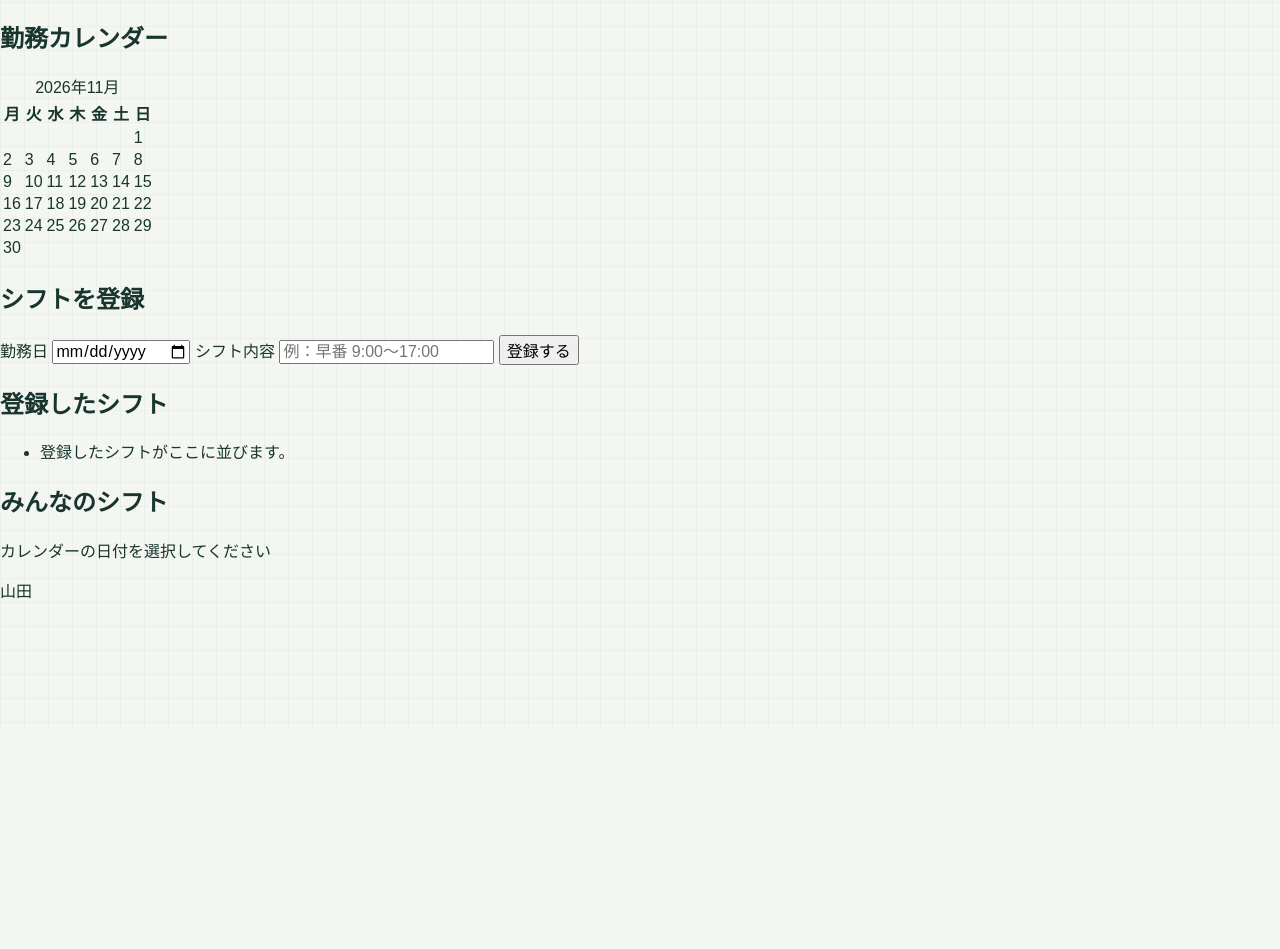
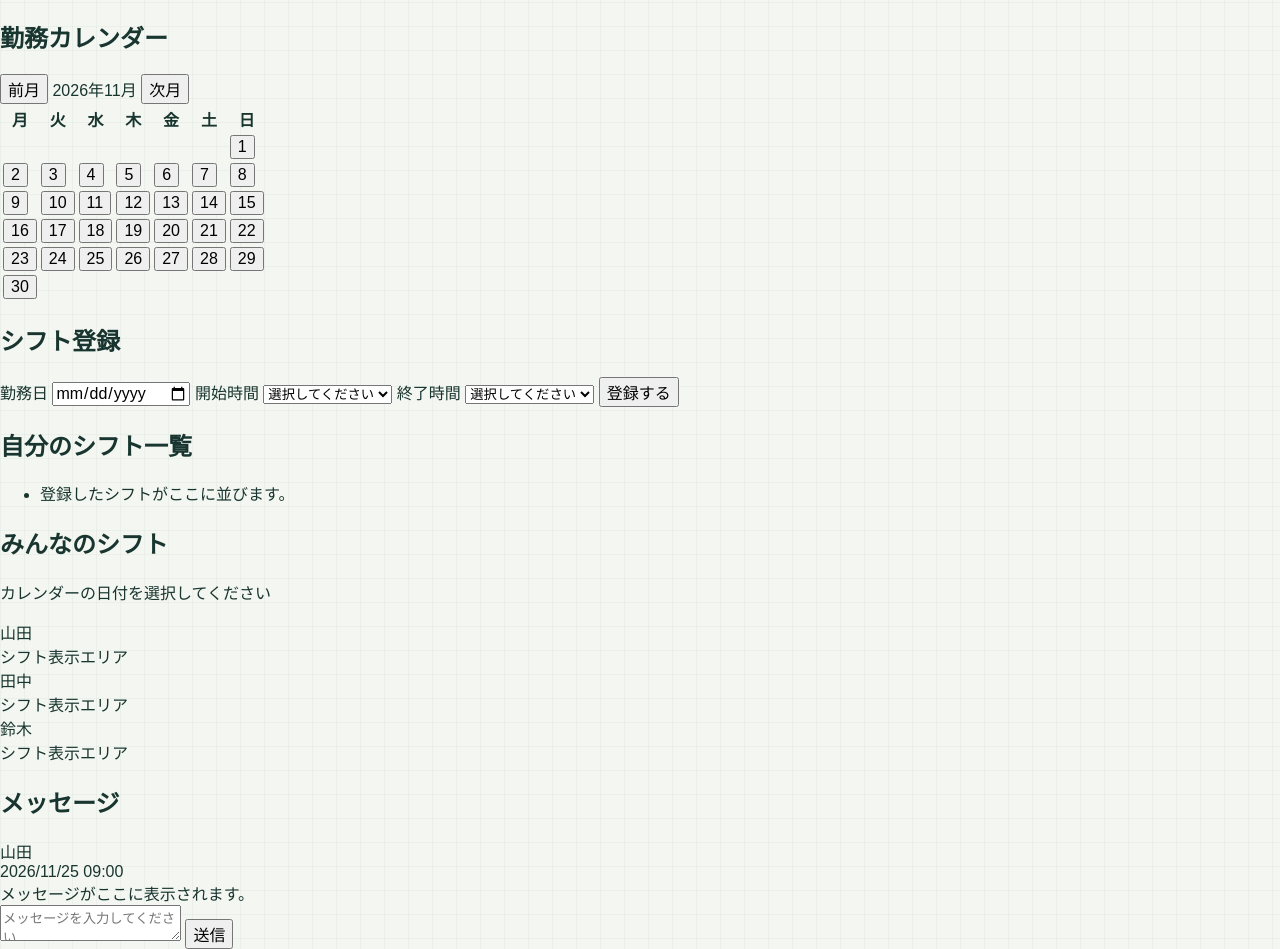
Before and after one commit to Haruki20060314/theme1-b-8, a plain HTML site: page index.html in a window 1280 px wide. Shown: the part 70-1019 px from the top of the page. Before the commit the page ends 800 px from the top, so only its background shows below. Drawn offline with Linux system fonts and the light colour scheme.

Commit message:
機能性を拡張した。

```diff
--- a/index.html
+++ b/index.html
@@ -7,72 +7,177 @@
   <link rel="stylesheet" href="style.css">
 </head>
 <body>
+
   <header>
     <h1>シフトーク</h1>
   </header>
 
   <main>
-    <section aria-labelledby="calendar-heading">
+
+    <!-- ========================= -->
+    <!-- 上部：勤務カレンダー -->
+    <!-- ========================= -->
+    <section id="calendar-section">
+
       <h2 id="calendar-heading">勤務カレンダー</h2>
-      <table aria-label="2026年11月のシフトカレンダー">
-        <caption>2026年11月</caption>
+
+      <div id="calendar-controls">
+        <button id="prev-month" type="button">前月</button>
+        <span id="current-month">2026年11月</span>
+        <button id="next-month" type="button">次月</button>
+      </div>
+
+      <table aria-label="勤務カレンダー">
         <thead>
           <tr>
-            <th scope="col">月</th>
-            <th scope="col">火</th>
-            <th scope="col">水</th>
-            <th scope="col">木</th>
-            <th scope="col">金</th>
-            <th scope="col">土</th>
-            <th scope="col">日</th>
+            <th>月</th>
+            <th>火</th>
+            <th>水</th>
+            <th>木</th>
+            <th>金</th>
+            <th>土</th>
+            <th>日</th>
           </tr>
         </thead>
+
         <tbody>
           <tr>
-            <td></td><td></td><td></td><td></td><td></td><td></td><td>1</td>
+            <td></td>
+            <td></td>
+            <td></td>
+            <td></td>
+            <td></td>
+            <td></td>
+            <td>
+              <button class="date-shift">1</button>
+            </td>
           </tr>
+
           <tr>
-            <td>2</td><td>3</td><td>4</td><td>5</td><td>6</td><td>7</td><td>8</td>
+            <td><button class="date-shift">2</button></td>
+            <td><button class="date-shift">3</button></td>
+            <td><button class="date-shift">4</button></td>
+            <td><button class="date-shift">5</button></td>
+            <td><button class="date-shift">6</button></td>
+            <td><button class="date-shift">7</button></td>
+            <td><button class="date-shift">8</button></td>
           </tr>
+
           <tr>
-            <td>9</td><td>10</td><td>11</td><td>12</td><td>13</td><td>14</td><td>15</td>
+            <td><button class="date-shift">9</button></td>
+            <td><button class="date-shift">10</button></td>
+            <td><button class="date-shift">11</button></td>
+            <td><button class="date-shift">12</button></td>
+            <td><button class="date-shift">13</button></td>
+            <td><button class="date-shift">14</button></td>
+            <td><button class="date-shift">15</button></td>
           </tr>
+
           <tr>
-            <td>16</td><td>17</td><td>18</td><td>19</td><td>20</td><td>21</td><td>22</td>
+            <td><button class="date-shift">16</button></td>
+            <td><button class="date-shift">17</button></td>
+            <td><button class="date-shift">18</button></td>
+            <td><button class="date-shift">19</button></td>
+            <td><button class="date-shift">20</button></td>
+            <td><button class="date-shift">21</button></td>
+            <td><button class="date-shift">22</button></td>
           </tr>
+
           <tr>
-            <td>23</td><td>24</td><td>25</td><td>26</td><td>27</td><td>28</td><td>29</td>
+            <td><button class="date-shift">23</button></td>
+            <td><button class="date-shift">24</button></td>
+            <td><button class="date-shift">25</button></td>
+            <td><button class="date-shift">26</button></td>
+            <td><button class="date-shift">27</button></td>
+            <td><button class="date-shift">28</button></td>
+            <td><button class="date-shift">29</button></td>
           </tr>
+
           <tr>
-            <td>30</td><td></td><td></td><td></td><td></td><td></td><td></td>
+            <td><button class="date-shift">30</button></td>
+            <td></td>
+            <td></td>
+            <td></td>
+            <td></td>
+            <td></td>
+            <td></td>
           </tr>
         </tbody>
       </table>
+
     </section>
 
-    <section aria-labelledby="form-heading">
-      <h2 id="form-heading">シフトを登録</h2>
+    <!-- ========================= -->
+    <!-- 中央：シフト登録・自分のシフト -->
+    <!-- ========================= -->
+    <section id="middle-section">
+
+      <!-- 左 -->
+      <div id="shift-input">
+
+        <h2>シフト登録</h2>
+
         <form>
-        <label for="shift-date">勤務日</label>
-        <input id="shift-date" name="date" type="date">
 
-        <label for="shift-input">シフト内容</label>
-        <input id="shift-input" name="shift" type="text" placeholder="例：早番 9:00〜17:00">
+          <label for="shift-date">
+            勤務日
+          </label>
 
-        <button id="add-button" type="button">登録する</button>
+          <input
+            type="date"
+            id="shift-date"
+            name="date"
+          >
+
+          <label for="start-time">
+            開始時間
+          </label>
+
+          <select id="start-time">
+            <option value="">選択してください</option>
+          </select>
+
+          <label for="end-time">
+            終了時間
+          </label>
+
+          <select id="end-time">
+            <option value="">選択してください</option>
+          </select>
+
+          <button
+            id="add-button"
+            type="button"
+          >
+            登録する
+          </button>
+
         </form>
-    </section>
 
-    <section aria-labelledby="list-heading">
-      <h2 id="list-heading">登録したシフト</h2>
+      </div>
+
+      <!-- 右 -->
+      <div id="my-shift-section">
+
+        <h2>自分のシフト一覧</h2>
+
         <ul id="shift-list">
           <li>登録したシフトがここに並びます。</li>
         </ul>
+
+      </div>
+
     </section>
 
-    <!-- 追加：みんなのシフト -->
-    <section aria-labelledby="all-shift-heading">
-      <h2 id="all-shift-heading">みんなのシフト</h2>
+    <!-- ========================= -->
+    <!-- 下部：みんなのシフト・メッセージ -->
+    <!-- ========================= -->
+    <section id="bottom-section">
+
+      <!-- 左 -->
+      <div id="all-shift-section">
+
+        <h2>みんなのシフト</h2>
 
         <p id="selected-date">
           カレンダーの日付を選択してください
@@ -82,4 +187,73 @@
 
           <div class="employee-row">
             <span class="employee-name">山田</span>
-          <div class="shift-bar"></div>
+            <div class="shift-bar">
+              シフト表示エリア
+            </div>
+          </div>
+
+          <div class="employee-row">
+            <span class="employee-name">田中</span>
+            <div class="shift-bar">
+              シフト表示エリア
+            </div>
+          </div>
+
+          <div class="employee-row">
+            <span class="employee-name">鈴木</span>
+            <div class="shift-bar">
+              シフト表示エリア
+            </div>
+          </div>
+
+        </div>
+
+      </div>
+
+      <!-- 右 -->
+      <div id="message-section">
+
+        <h2>メッセージ</h2>
+
+        <div id="message-list">
+
+          <div class="message-item">
+
+            <div class="message-name">
+              山田
+            </div>
+
+            <div class="message-datetime">
+              2026/11/25 09:00
+            </div>
+
+            <div class="message-text">
+              メッセージがここに表示されます。
+            </div>
+
+          </div>
+
+        </div>
+
+        <textarea
+          id="message-input"
+          placeholder="メッセージを入力してください"
+        ></textarea>
+
+        <button
+          id="send-message"
+          type="button"
+        >
+          送信
+        </button>
+
+      </div>
+
+    </section>
+
+  </main>
+
+  <script src="app.js"></script>
+
+</body>
+</html>
```
Lines whose indentation alone changed are shown as unchanged.
